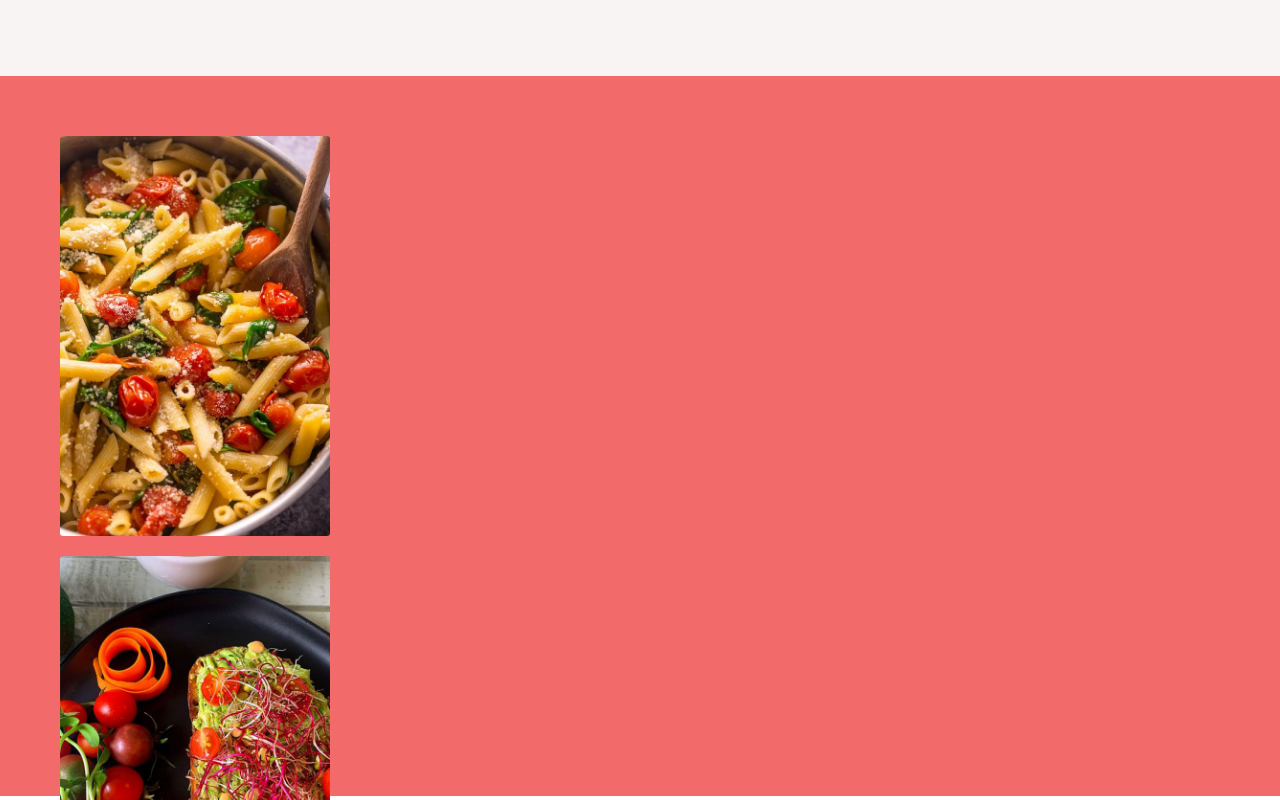
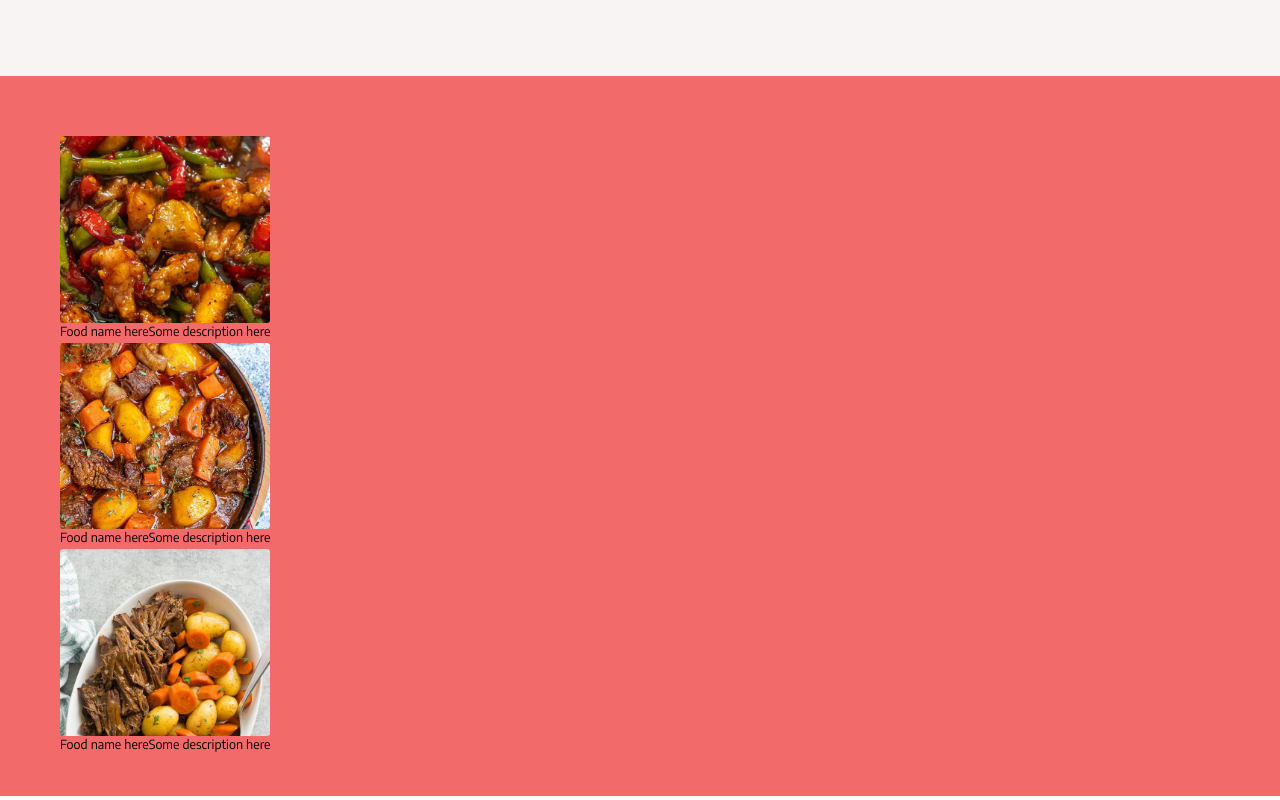
Before and after one commit to AnnaAn01/recipe-website, a React (Create React App) app: page / in a window 1280 px wide. Shown: the part 860-1660 px from the top of the page. Built offline with nearby package versions, Linux system fonts and the light colour scheme.

Commit message:
styling cards

```diff
--- a/src/components/HomePage/HomePage.css
+++ b/src/components/HomePage/HomePage.css
@@ -177,22 +177,30 @@
   /* background-color: green; */
   padding: 5rem;
   height: 90vh;
-  flex-direction: column;
+  flex-direction: row;
 }
 
 .homepage-second__wrapper {
   display: flex;
   flex-direction: column;
   justify-content: center;
-  flex-wrap: wrap;
+  /* flex-wrap: wrap; */
 }
 
 .homepage-second__card {
-  width: 27rem;
-  height: 40rem;
+  /* display: flex; */
+  /* width: 20rem; */
+  height: 30rem;
   /* border: 1px solid black; */
   margin: 1rem;
   /* background-color: red; */
+  flex-direction: row;
+}
+
+.second-card__text {
+  display: flex;
+  font-size: 2rem;
+  flex-direction: row;
 }
 
 .second-card__img {
@@ -209,3 +217,13 @@
   background-image: url("../../images-src/homepage-second-1.jpg");
   /* background-image: url("../../images-src/homepage-main-5.jpg"); */
 }
+
+.second-card__img-2 {
+  background-image: url("../../images-src/homepage-second-2.jpg");
+  /* background-image: url("../../images-src/homepage-main-5.jpg"); */
+}
+
+.second-card__img-3 {
+  background-image: url("../../images-src/homepage-second-3.jpg");
+  /* background-image: url("../../images-src/homepage-main-5.jpg"); */
+}
--- a/src/components/HomePage/HomePage.js
+++ b/src/components/HomePage/HomePage.js
@@ -70,19 +70,38 @@ const HomePage = () => {
 
         <section className="homepage-second__container">
           <div className="homepage-second__wrapper">
+            {/*Second section cards */}
             <div className="homepage-second__card">
-              <div className="card__img card__img-1">
+              <div className="second-card__img second-card__img-1">
                 <div className="card__img--overlay"></div>
+              </div>
+              <div className="second-card__text ">
+                <div className="second-card__title">Food name here</div>
+                <div className="second-card__description">
+                  Some description here
+                </div>
               </div>
             </div>
             <div className="homepage-second__card">
-              <div className="card__img card__img-2">
+              <div className="second-card__img second-card__img-2">
                 <div className="card__img--overlay"></div>
+              </div>
+              <div className="second-card__text ">
+                <div className="second-card__title">Food name here</div>
+                <div className="second-card__description">
+                  Some description here
+                </div>
               </div>
             </div>
             <div className="homepage-second__card">
-              <div className="card__img card__img-3">
+              <div className="second-card__img second-card__img-3">
                 <div className="card__img--overlay"></div>
+              </div>
+              <div className="second-card__text ">
+                <div className="second-card__title">Food name here</div>
+                <div className="second-card__description">
+                  Some description here
+                </div>
               </div>
             </div>
           </div>
```
